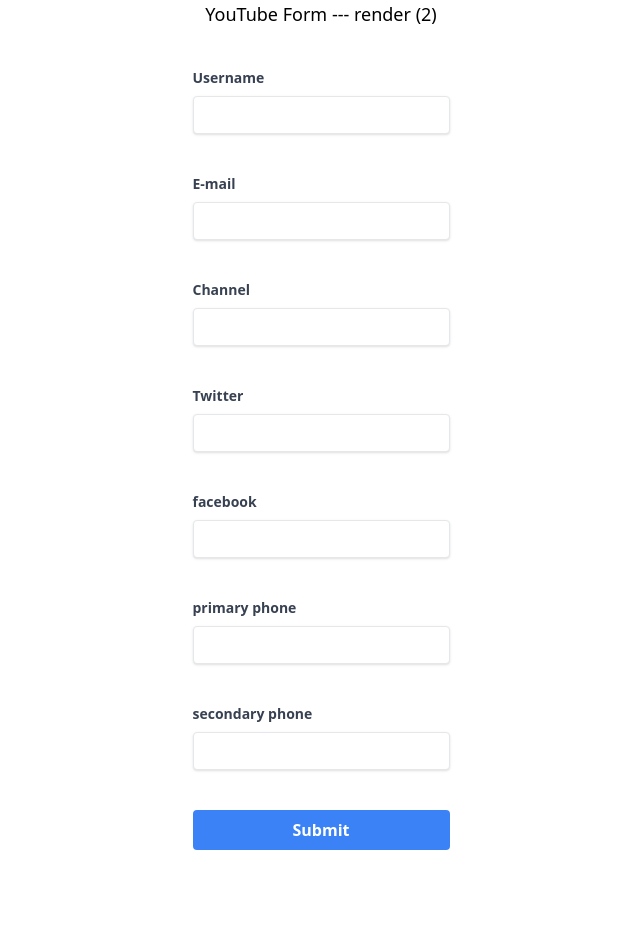
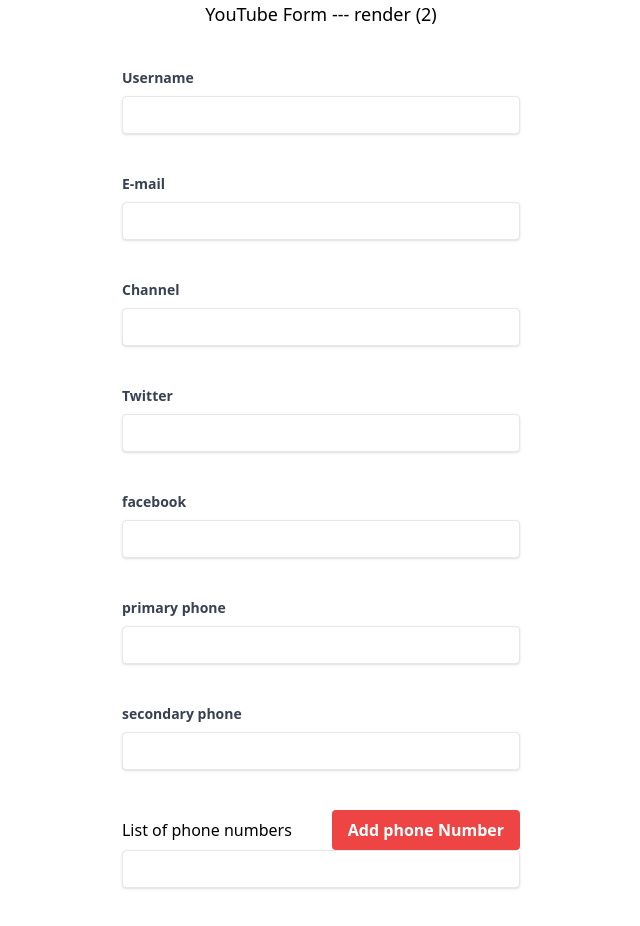
Before and after one commit to gitsoufiane/react-hook-form, a React (Vite) app: page / in a window 1280 px wide. Shown: the top 926 px of the page, without its empty margins (319-959 px from the left). Before the commit the page ends 850 px from the top, so only its background shows below. Built offline with nearby package versions, Linux system fonts and the light colour scheme.

Commit message:
dynamic field

```diff
--- a/src/components/YoutubeForm.tsx
+++ b/src/components/YoutubeForm.tsx
@@ -1,4 +1,4 @@
-import { useForm } from "react-hook-form";
+import { useForm, useFieldArray } from "react-hook-form";
 import { DevTool } from "@hookform/devtools";
 
 let renderCount = 0;
@@ -12,8 +12,13 @@ type FormValues = {
     facebook: string;
   };
   phoneNumbers: string[];
+  phnumbers: {
+    number: string;
+  }[];
 };
 export function YoutubeForm() {
+  renderCount++;
+
   const {
     register,
     control,
@@ -29,6 +34,7 @@ export function YoutubeForm() {
         facebook: "",
       },
       phoneNumbers: ["", ""],
+      phnumbers: [{ number: "" }],
     },
     //! for Async Default data
     // defaultValues: async () => {
@@ -43,7 +49,11 @@ export function YoutubeForm() {
     //   };
     // },
   });
-  renderCount++;
+
+  const { fields, append, remove } = useFieldArray({
+    name: "phnumbers",
+    control: control,
+  });
 
   const onSubmit = (data: FormValues) => {
     console.log({ data });
@@ -189,6 +199,37 @@ export function YoutubeForm() {
           />
         </div>
 
+        <div>
+          <label htmlFor="">List of phone numbers</label>
+          <button
+            className="bg-red-500 hover:bg-blue-700 text-white font-bold py-2 px-4 rounded ml-10"
+            onClick={() => append({ number: "" })}
+          >
+            Add phone Number
+          </button>
+          <div>
+            {fields.map((field, index) => {
+              return (
+                <div key={field.id} className="flex gap-10">
+                  <input
+                    type="text"
+                    className="shadow appearance-none border rounded w-full py-2 px-3 text-gray-700 leading-tight focus:outline-none focus:shadow-outline"
+                    {...register(`phnumbers.${index}.number`)}
+                  />
+                  {index > 0 ? (
+                    <button
+                      className="bg-orange-500 hover:bg-blue-700 text-white font-bold py-2 px-4 rounded "
+                      onClick={() => remove(index)}
+                    >
+                      Remove phone Number
+                    </button>
+                  ) : null}
+                </div>
+              );
+            })}
+          </div>
+        </div>
+
         <button className="bg-blue-500 hover:bg-blue-700 text-white font-bold py-2 px-4 rounded ">
           Submit
         </button>
```
